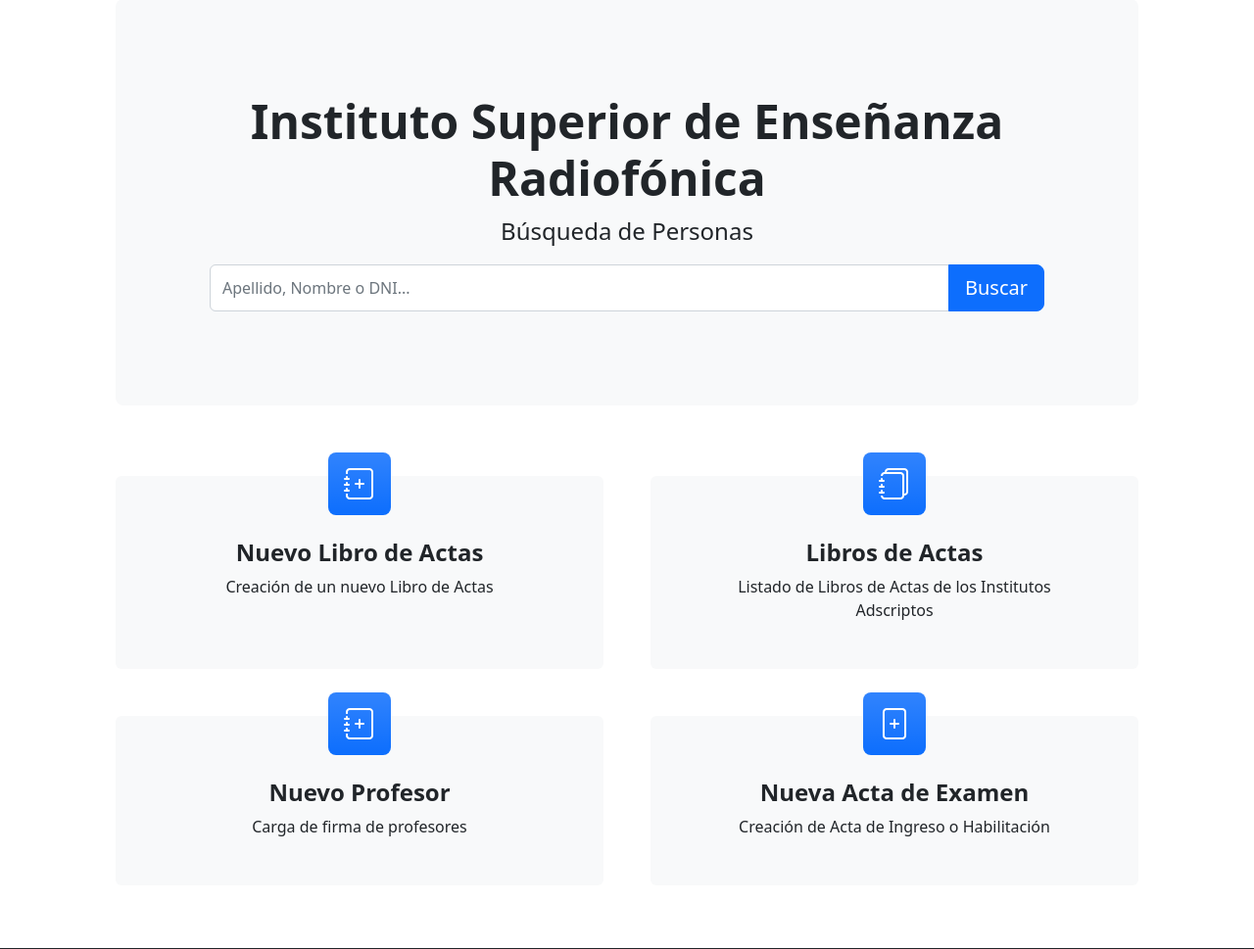
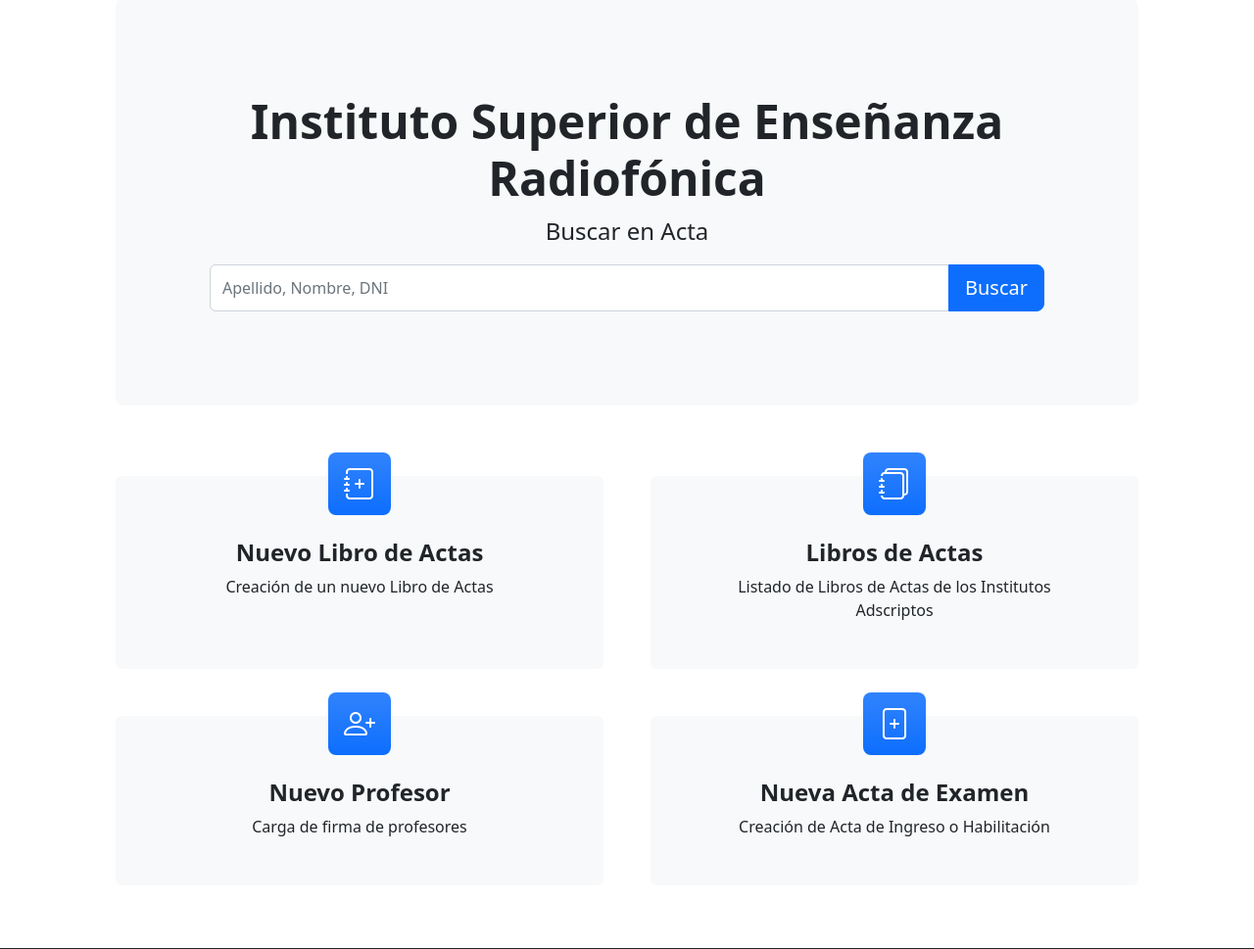
Before and after one commit to gonzaz92/Servidor-ISER, a Django app: page /libros/ in a window 1280 px wide. Shown: the part 105-1074 px from the top of the page at 98% size. Run offline with Django 3.2, Linux system fonts and the light colour scheme; the visitor is signed in with stand-in values (Sample User, id 1); some libraries are stand-ins or nearby versions.

Commit message:
Configuración de Busqueda de actas

```diff
--- a/Base_datos/templates/Base_datos/base.html
+++ b/Base_datos/templates/Base_datos/base.html
@@ -45,7 +45,7 @@
     </nav>
 
     <!-- Header-->
-    {% if not request.resolver_match.view_name == 'expedientes' and not request.resolver_match.view_name == 'lista_expedientes' and not request.resolver_match.view_name == 'expedientes_finalizados' and not request.resolver_match.view_name == 'carga_expediente' and not request.resolver_match.view_name == 'buscar_expedientes' and not request.resolver_match.view_name == 'correo' and not request.resolver_match.view_name == 'nuevo_envio' and not request.resolver_match.view_name == 'listar_correo' and not request.resolver_match.view_name == 'actualizar_correo' and not request.resolver_match.view_name == 'correo_finalizados' and not request.resolver_match.view_name == 'buscar_envio' %}
+    {% if not request.resolver_match.view_name == 'expedientes' and not request.resolver_match.view_name == 'lista_expedientes' and not request.resolver_match.view_name == 'expedientes_finalizados' and not request.resolver_match.view_name == 'carga_expediente' and not request.resolver_match.view_name == 'buscar_expedientes' and not request.resolver_match.view_name == 'correo' and not request.resolver_match.view_name == 'nuevo_envio' and not request.resolver_match.view_name == 'listar_correo' and not request.resolver_match.view_name == 'actualizar_correo' and not request.resolver_match.view_name == 'correo_finalizados' and not request.resolver_match.view_name == 'buscar_envio' and not request.resolver_match.view_name == 'libros' and not request.resolver_match.view_name == 'nuevo_libro' and not request.resolver_match.view_name == 'listar_libros' and not request.resolver_match.view_name == 'actualizar_libro' and not request.resolver_match.view_name == 'nueva_acta' and not request.resolver_match.view_name == 'listar_actas' and not request.resolver_match.view_name == 'detalle_acta' and not request.resolver_match.view_name == 'actualizar_acta' and not request.resolver_match.view_name == 'nueva_firma' and not request.resolver_match.view_name == 'buscar_acta' %}
         <header class="py-5">
             <div class="container px-lg-5">
                 <div class="p-4 p-lg-5 bg-light rounded-3 text-center">
@@ -99,6 +99,24 @@
                     </div>
                 </div>
             </header>
+        {% elif request.resolver_match.view_name == 'libros' or request.resolver_match.view_name == 'nuevo_libro' or request.resolver_match.view_name == 'listar_libros' or request.resolver_match.view_name == 'actualizar_libro' or request.resolver_match.view_name == 'nueva_acta' or request.resolver_match.view_name == 'listar_actas' or request.resolver_match.view_name == 'detalle_acta' or request.resolver_match.view_name == 'actualizar_acta' or request.resolver_match.view_name == 'nueva_firma' or request.resolver_match.view_name == 'buscar_acta' %}
+            <header class="py-5">
+                <div class="container px-lg-5">
+                    <div class="p-4 p-lg-5 bg-light rounded-3 text-center">
+                        <div class="m-4 m-lg-5">
+                            <h1 class="display-5 fw-bold">Instituto Superior de Enseñanza Radiofónica</h1>
+                            <p class="fs-4">Buscar en Acta</p>
+                            <form action="{% url 'buscar_acta' %}" method="get">
+                                <div class="input-group">
+                                    <input class="form-control" type="text" name="q" placeholder="Apellido, Nombre, DNI" aria-label="Buscar..." aria-describedby="button-search" />
+                                    <input type="hidden" name="tipo" value="Acta">
+                                    <button class="btn btn-primary btn-lg" id="button-search" type="submit">Buscar</button>
+                                </div>
+                            </form>
+                        </div>
+                    </div>
+                </div>
+            </header>
     {% endif %}
 
     <!-- Page Content-->
--- a/Libros/templates/Libros/libros.html
+++ b/Libros/templates/Libros/libros.html
@@ -31,7 +31,7 @@
                 <div class="card bg-light border-0 h-100">
                     <div class="card-body text-center p-4 p-lg-5 pt-0 pt-lg-0">
                         <a class="nav-link" href="{% url 'nueva_firma' %}">
-                            <div class="feature bg-primary bg-gradient text-white rounded-3 mb-4 mt-n4"><i class="bi bi-journal-plus"></i></div>
+                            <div class="feature bg-primary bg-gradient text-white rounded-3 mb-4 mt-n4"><i class="bi bi-person-plus"></i></div>
                             <h2 class="fs-4 fw-bold">Nuevo Profesor</h2>
                             <p class="mb-0">Carga de firma de profesores</p>
                         </a>
--- a/Libros/views.py
+++ b/Libros/views.py
@@ -6,7 +6,19 @@ from django.urls import reverse_lazy
 from django.db.models import Q
 from django.utils.decorators import method_decorator
 from django.contrib.auth.decorators import login_required, user_passes_test
-from django.http import JsonResponse
+
+def buscar_acta(request):
+    query = request.GET.get('q')
+    filtros = Q(instituto__nombre__icontains=query)
+
+    for i in range(1, 26):
+        persona_field = {f'persona{i}__icontains': query}
+        dni_field = {f'dni{i}__icontains': query}
+        filtros |= Q(**persona_field) | Q(**dni_field)
+
+    resultados_acta = Acta.objects.filter(filtros)
+    return render(request, 'Libros/resultados_acta.html', {'resultados_acta' : resultados_acta})
+
 
 ########### Permisos ##########
 
--- a/servidor/urls.py
+++ b/servidor/urls.py
@@ -18,7 +18,7 @@ from Base_datos.views import (index, buscar, UserSingUp, UserLogin, UserLogout,
                             guionistas, guion_completos, guion_completos_exp,guion_incompletos, CrearGuionista, ListarGuionista, VerGuionista, ActualizarGuion)
 from expedientes.views import (expedientes, carnets, expedientes_finalizados, calculadora_anual, buscar_expedientes, año, CrearExpediente, ListarExpedientes, ActualizarExpediente, BorrarExpediente)
 from correo.views import correo, correo_finalizados, buscar_envio, NuevoEnvio, ListarCorreo, ActualizarCorreo, CorreoBorrar
-from Libros.views import libros, NuevoLibro, ListarLibros, ActualizarLibro ,NuevaActa, ListarActas, DetalleActa, ActualizarActa, Profesor
+from Libros.views import libros, buscar_acta, NuevoLibro, ListarLibros, ActualizarLibro ,NuevaActa, ListarActas, DetalleActa, ActualizarActa, Profesor
 
 urlpatterns = [
     path('admin/', admin.site.urls),
@@ -179,6 +179,7 @@ urlpatterns = [
     path('libros/actas/detalle/<int:pk>/', DetalleActa.as_view(), name='detalle_acta'),
     path('libros/actas/actualizar/<int:pk>/', ActualizarActa.as_view(), name='actualizar_acta'),
     path('libros/actas/nueva_firma/', Profesor.as_view(), name='nueva_firma'),
+    path('libros/actas/buscar', buscar_acta, name='buscar_acta'),
 ]
 
 urlpatterns += static(settings.MEDIA_URL, document_root=settings.MEDIA_ROOT)
```
Also changed, not shown: Libros/templates/Libros/resultados_acta.html (added, +39 -0 lines), documentación/firmas/Proyecto_3KSSRZ1.png (added), documentación/firmas/Twitter_1fdtPAW.png (added).
